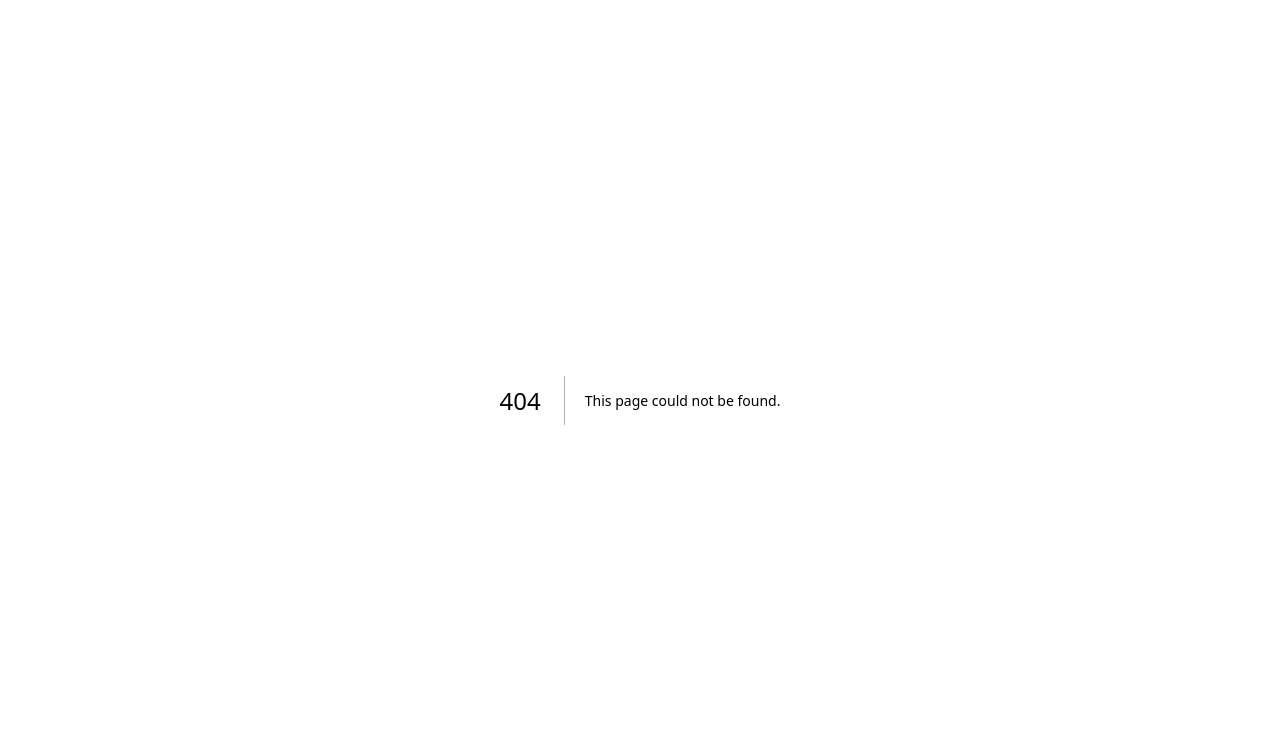
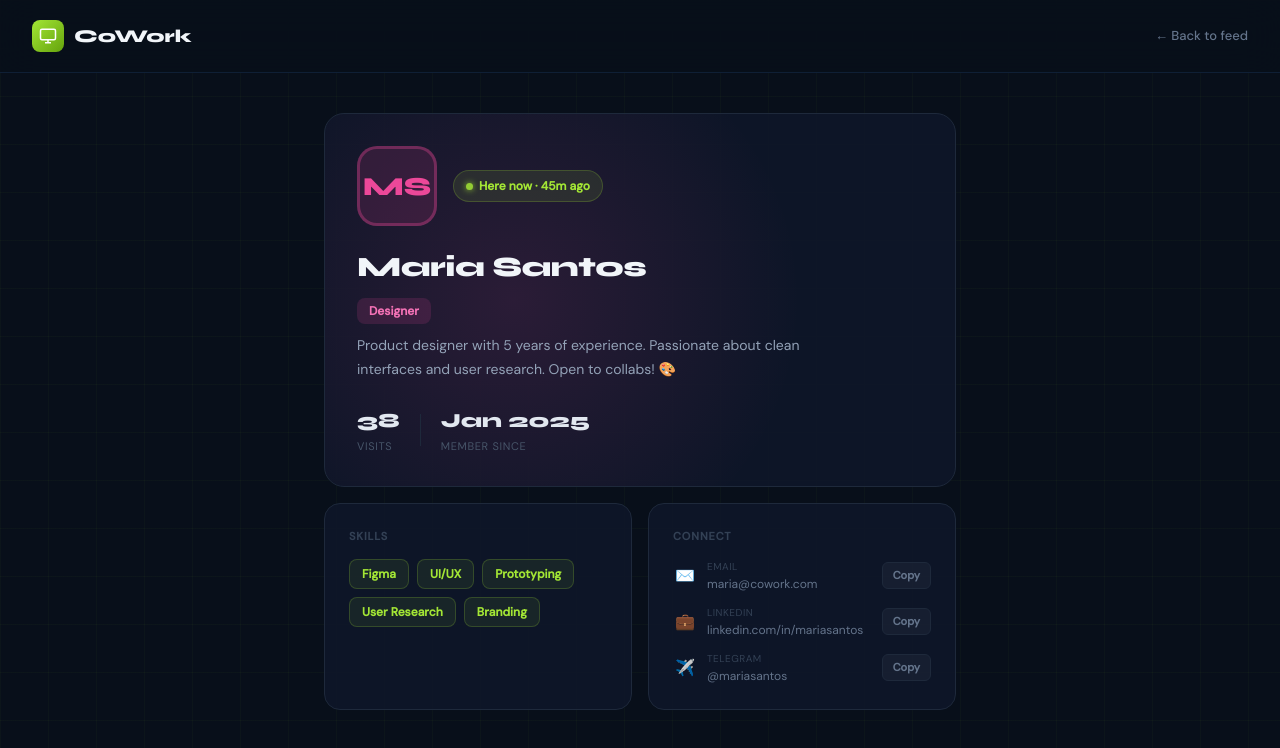
Before and after one commit to abrikosiki/coworking, a Next.js app: page /users/1 in a window 1280 px wide. Before the commit this address had no page. Shown: the top 748 px of the page. Built offline with nearby package versions, Linux system fonts and the light colour scheme.

Commit message:
Add user public profile page

```diff
--- /dev/null
+++ b/src/app/users/[id]/page.tsx
@@ -0,0 +1,236 @@
+"use client";
+import { useState } from "react";
+
+const MOCK_USER = {
+  name: "Maria Santos",
+  role: "Designer",
+  bio: "Product designer with 5 years of experience. Passionate about clean interfaces and user research. Open to collabs! 🎨",
+  email: "maria@cowork.com",
+  linkedin: "linkedin.com/in/mariasantos",
+  telegram: "@mariasantos",
+  skills: ["Figma", "UI/UX", "Prototyping", "User Research", "Branding"],
+  avatar: "MS",
+  color: "#ec4899",
+  checkedIn: true,
+  since: "45m ago",
+  totalVisits: 38,
+  memberSince: "Jan 2025",
+};
+
+const roleColors: Record<string, { bg: string; text: string }> = {
+  Developer: { bg: "rgba(99,102,241,0.15)", text: "#818cf8" },
+  Designer: { bg: "rgba(236,72,153,0.15)", text: "#f472b6" },
+  Marketing: { bg: "rgba(245,158,11,0.15)", text: "#fbbf24" },
+  Other: { bg: "rgba(20,184,166,0.15)", text: "#2dd4bf" },
+};
+
+export default function UserProfilePage() {
+  const [copied, setCopied] = useState("");
+
+  const copyToClipboard = (text: string, field: string) => {
+    navigator.clipboard.writeText(text);
+    setCopied(field);
+    setTimeout(() => setCopied(""), 2000);
+  };
+
+  const user = MOCK_USER;
+
+  return (
+    <div style={s.page}>
+      <div style={s.grid} />
+
+      {/* Header */}
+      <header style={s.header}>
+        <div style={s.logo}>
+          <div style={s.logoIcon}>
+            <svg width="18" height="18" viewBox="0 0 24 24" fill="none" stroke="white" strokeWidth="2">
+              <rect x="2" y="3" width="20" height="14" rx="2" />
+              <path d="M8 21h8M12 17v4" />
+            </svg>
+          </div>
+          <span style={s.logoText}>CoWork</span>
+        </div>
+        <a href="/" style={s.backBtn}>← Back to feed</a>
+      </header>
+
+      <main style={s.main}>
+        {/* Hero card */}
+        <div style={s.heroCard}>
+          <div style={{ ...s.heroBg, background: `radial-gradient(circle at 30% 50%, ${user.color}22, transparent 60%)` }} />
+
+          <div style={s.heroContent}>
+            <div style={s.avatarWrap}>
+              <div style={{ ...s.avatar, background: user.color + "22", border: `3px solid ${user.color}55` }}>
+                <span style={{ ...s.avatarText, color: user.color }}>{user.avatar}</span>
+              </div>
+              {user.checkedIn && (
+                <div style={s.heroBadge}>
+                  <span style={s.badgeDot} />
+                  Here now · {user.since}
+                </div>
+              )}
+            </div>
+
+            <div style={s.heroInfo}>
+              <h1 style={s.heroName}>{user.name}</h1>
+              <div style={{
+                ...s.roleTag,
+                background: roleColors[user.role]?.bg,
+                color: roleColors[user.role]?.text,
+              }}>
+                {user.role}
+              </div>
+              <p style={s.heroBio}>{user.bio}</p>
+            </div>
+
+            {/* Quick stats */}
+            <div style={s.heroStats}>
+              <div style={s.heroStat}>
+                <span style={s.heroStatVal}>{user.totalVisits}</span>
+                <span style={s.heroStatLabel}>visits</span>
+              </div>
+              <div style={s.statDivider} />
+              <div style={s.heroStat}>
+                <span style={s.heroStatVal}>{user.memberSince}</span>
+                <span style={s.heroStatLabel}>member since</span>
+              </div>
+            </div>
+          </div>
+        </div>
+
+        <div style={s.bottomGrid}>
+          {/* Skills */}
+          <div style={s.card}>
+            <label style={s.sectionLabel}>Skills</label>
+            <div style={s.skillsWrap}>
+              {user.skills.map(skill => (
+                <span key={skill} style={s.skillTag}>{skill}</span>
+              ))}
+            </div>
+          </div>
+
+          {/* Contacts */}
+          <div style={s.card}>
+            <label style={s.sectionLabel}>Connect</label>
+            <div style={s.contacts}>
+              {[
+                { icon: "✉️", label: "Email", value: user.email, key: "email" },
+                { icon: "💼", label: "LinkedIn", value: user.linkedin, key: "linkedin" },
+                { icon: "✈️", label: "Telegram", value: user.telegram, key: "telegram" },
+              ].map(({ icon, label, value, key }) => (
+                <div key={key} style={s.contactRow}>
+                  <span style={s.contactIcon}>{icon}</span>
+                  <div style={s.contactInfo}>
+                    <span style={s.contactLabel}>{label}</span>
+                    <span style={s.contactValue}>{value}</span>
+                  </div>
+                  <button
+                    onClick={() => copyToClipboard(value, key)}
+                    style={s.copyBtn}
+                  >
+                    {copied === key ? "✓ Copied!" : "Copy"}
+                  </button>
+                </div>
+              ))}
+            </div>
+          </div>
+        </div>
+      </main>
+
+      <style>{`
+        @import url('https://fonts.googleapis.com/css2?family=Syne:wght@400;600;700;800&family=DM+Sans:wght@400;500&display=swap');
+        * { box-sizing: border-box; margin: 0; padding: 0; }
+        @keyframes fadeUp { from { opacity:0; transform:translateY(12px); } to { opacity:1; transform:translateY(0); } }
+        @keyframes pulse { 0%,100% { opacity:1; } 50% { opacity:0.4; } }
+      `}</style>
+    </div>
+  );
+}
+
+const s: Record<string, React.CSSProperties> = {
+  page: { minHeight: "100vh", background: "#080f1a", fontFamily: "'DM Sans', sans-serif", position: "relative" },
+  grid: {
+    position: "fixed", inset: 0,
+    backgroundImage: "linear-gradient(rgba(163,230,53,0.03) 1px, transparent 1px), linear-gradient(90deg, rgba(163,230,53,0.03) 1px, transparent 1px)",
+    backgroundSize: "48px 48px", pointerEvents: "none",
+  },
+  header: {
+    display: "flex", alignItems: "center", justifyContent: "space-between",
+    padding: "20px 32px", borderBottom: "1px solid #0f1f35",
+    background: "rgba(8,15,26,0.8)", backdropFilter: "blur(20px)",
+    position: "sticky", top: 0, zIndex: 10,
+  },
+  logo: { display: "flex", alignItems: "center", gap: 10 },
+  logoIcon: {
+    width: 32, height: 32, borderRadius: 8,
+    background: "linear-gradient(135deg, #a3e635, #65a30d)",
+    display: "flex", alignItems: "center", justifyContent: "center",
+  },
+  logoText: { fontFamily: "'Syne', sans-serif", fontWeight: 800, fontSize: 18, color: "#f1f5f9" },
+  backBtn: { fontSize: 13, color: "#64748b", textDecoration: "none", fontWeight: 500 },
+  main: { maxWidth: 680, margin: "0 auto", padding: "40px 24px" },
+  heroCard: {
+    background: "rgba(15,23,42,0.9)", border: "1px solid #1e293b",
+    borderRadius: 20, padding: "32px", marginBottom: 16,
+    position: "relative", overflow: "hidden",
+    animation: "fadeUp 0.4s ease both",
+  },
+  heroBg: { position: "absolute", inset: 0, pointerEvents: "none" },
+  heroContent: { position: "relative", display: "flex", flexDirection: "column", gap: 20 },
+  avatarWrap: { display: "flex", alignItems: "center", gap: 16 },
+  avatar: {
+    width: 80, height: 80, borderRadius: 20,
+    display: "flex", alignItems: "center", justifyContent: "center", flexShrink: 0,
+  },
+  avatarText: { fontFamily: "'Syne', sans-serif", fontWeight: 800, fontSize: 26 },
+  heroBadge: {
+    display: "flex", alignItems: "center", gap: 6,
+    background: "rgba(163,230,53,0.1)", border: "1px solid rgba(163,230,53,0.2)",
+    color: "#a3e635", fontSize: 12, fontWeight: 600,
+    padding: "6px 12px", borderRadius: 20,
+  },
+  badgeDot: {
+    width: 7, height: 7, borderRadius: "50%",
+    background: "#a3e635", boxShadow: "0 0 6px #a3e635",
+    animation: "pulse 2s infinite", display: "inline-block",
+  },
+  heroInfo: { display: "flex", flexDirection: "column", gap: 10 },
+  heroName: { fontFamily: "'Syne', sans-serif", fontWeight: 800, fontSize: 28, color: "#f1f5f9", letterSpacing: "-0.5px" },
+  roleTag: { display: "inline-block", padding: "4px 12px", borderRadius: 8, fontSize: 12, fontWeight: 700, width: "fit-content" },
+  heroBio: { fontSize: 14, color: "#94a3b8", lineHeight: 1.7, maxWidth: 480 },
+  heroStats: { display: "flex", alignItems: "center", gap: 20, paddingTop: 4 },
+  heroStat: { display: "flex", flexDirection: "column", gap: 2 },
+  heroStatVal: { fontFamily: "'Syne', sans-serif", fontWeight: 800, fontSize: 20, color: "#e2e8f0" },
+  heroStatLabel: { fontSize: 11, color: "#475569", textTransform: "uppercase", letterSpacing: "0.06em" },
+  statDivider: { width: 1, height: 32, background: "#1e293b" },
+  bottomGrid: { display: "grid", gridTemplateColumns: "1fr 1fr", gap: 16 },
+  card: {
+    background: "rgba(15,23,42,0.9)", border: "1px solid #1e293b",
+    borderRadius: 16, padding: "24px",
+    animation: "fadeUp 0.4s ease both",
+  },
+  sectionLabel: {
+    fontSize: 11, fontWeight: 700, color: "#334155",
+    textTransform: "uppercase", letterSpacing: "0.08em",
+    display: "block", marginBottom: 14,
+  },
+  skillsWrap: { display: "flex", flexWrap: "wrap", gap: 8 },
+  skillTag: {
+    padding: "5px 12px", borderRadius: 8, fontSize: 12, fontWeight: 600,
+    background: "rgba(163,230,53,0.08)", color: "#a3e635",
+    border: "1px solid rgba(163,230,53,0.2)",
+  },
+  contacts: { display: "flex", flexDirection: "column", gap: 12 },
+  contactRow: { display: "flex", alignItems: "center", gap: 10 },
+  contactIcon: { fontSize: 16, width: 24, textAlign: "center", flexShrink: 0 },
+  contactInfo: { flex: 1, display: "flex", flexDirection: "column", gap: 1 },
+  contactLabel: { fontSize: 10, color: "#334155", textTransform: "uppercase", letterSpacing: "0.05em" },
+  contactValue: { fontSize: 12, color: "#64748b" },
+  copyBtn: {
+    background: "rgba(255,255,255,0.04)", border: "1px solid #1e293b",
+    borderRadius: 6, padding: "4px 10px",
+    fontSize: 11, color: "#64748b", cursor: "pointer",
+    fontWeight: 600, whiteSpace: "nowrap", transition: "all 0.15s",
+    flexShrink: 0,
+  },
+};
```
